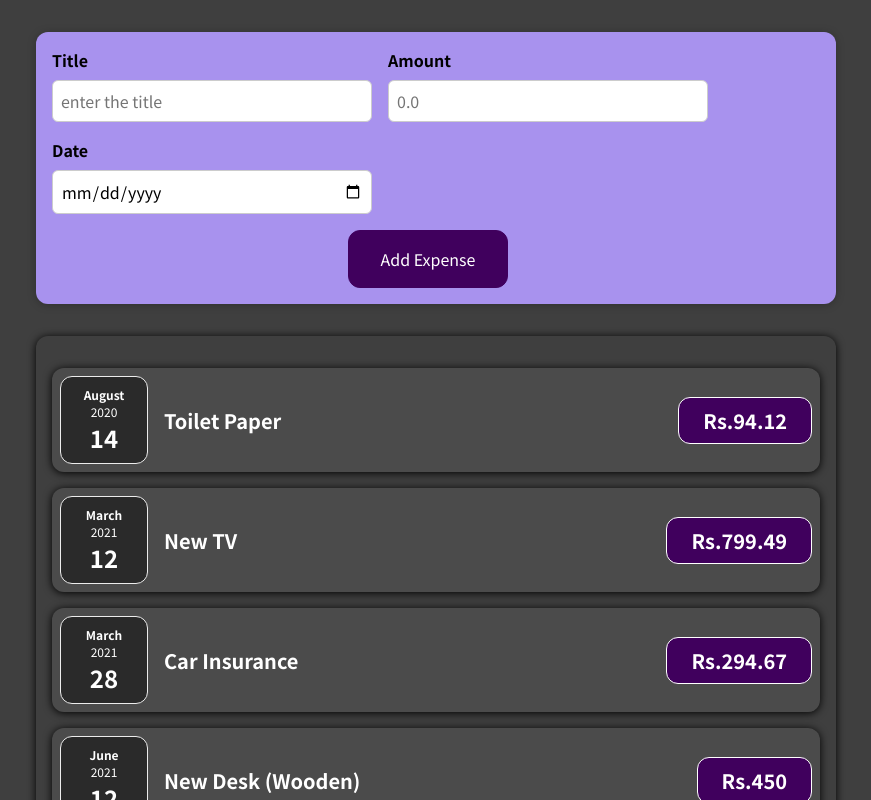
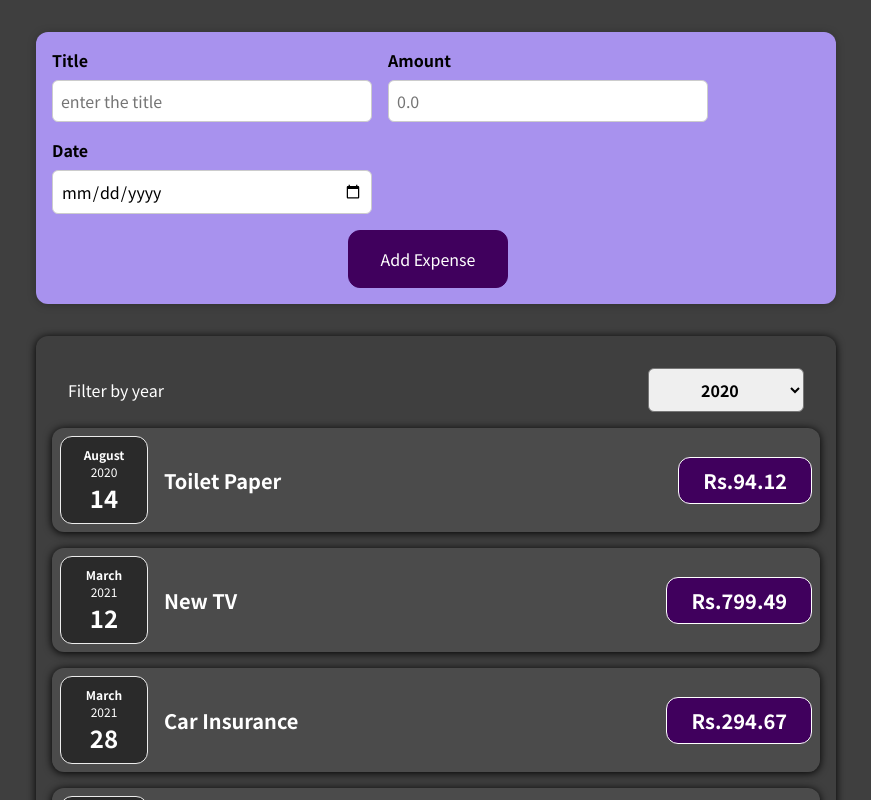
Before and after one commit to manoj2712/expense-tracker, a React (Create React App) app: page / in a window 1280 px wide. Shown: the top 800 px of the page, without its empty margins (204-1075 px from the left). Built offline with nearby package versions, Linux system fonts and the light colour scheme.

Commit message:
ExpenseFilter component added

```diff
--- a/src/components/Expenses/Expenses.js
+++ b/src/components/Expenses/Expenses.js
@@ -1,11 +1,17 @@
-import React from "react";
+import React, { useState } from "react";
 import ExpenseItem from "./ExpenseItem";
 import "./Expenses.css";
 import Card from "../UI/Card";
+import ExpensesFilter from "../NewExpense/ExpensesFilter";
 
-const Expenses = (props) =>{
+const Expenses = (props) => {
+  const [filteredYear, setFilteredYear] = useState('2020')
+  const filterChangeHandler = selectedYear => {
+    setFilteredYear(selectedYear);
+  }
   return (
     <Card className="expenses">
+      <ExpensesFilter selected={filteredYear } onChangeFilter={ filterChangeHandler} />
       {props.items.map((item) => (
         <ExpenseItem
           key={item.id}
--- /dev/null
+++ b/src/components/NewExpense/ExpensesFilter.css
@@ -0,0 +1,21 @@
+.expenses-filter{
+    color:white;
+    padding:0 1rem;
+}
+.expenses-filter__control{
+    display: flex;
+    width: 100%;
+    align-items: center;
+    justify-content: space-between;
+    margin:1rem 0;
+}
+.expenses-filter lable{
+    font-weight: bold;
+    margin-bottom: 0.5rem;
+}
+.expenses-filter select {
+    font:inherit;
+    padding: 0.5rem 3rem;
+    font-weight: bold;
+    border-radius: 6px;
+}
--- /dev/null
+++ b/src/components/NewExpense/ExpensesFilter.js
@@ -0,0 +1,24 @@
+import React from "react";
+
+import "./ExpensesFilter.css";
+
+const ExpensesFilter = (props) => {
+    const dropdownChangeHandler = event => {
+        props.onChangeFilter(event.target.value);
+    }
+  return (
+    <div className="expenses-filter">
+      <div className="expenses-filter__control">
+        <label>Filter by year</label>
+        <select value={props.selected} onChange={dropdownChangeHandler}>
+          <option value="2022">2022</option>
+          <option value="2021">2021</option>
+          <option value="2020">2020</option>
+          <option value="2019">2019</option>
+        </select>
+      </div>
+    </div>
+  );
+};
+
+export default ExpensesFilter;
```
